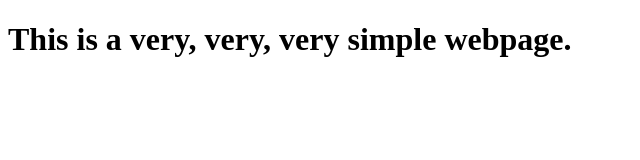
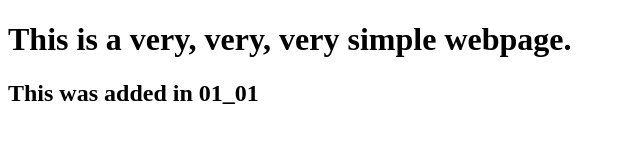
Before and after one commit to aprobert-li/playground, a plain HTML site: page index.html in a window 1280 px wide. Shown: the whole page, without its empty margins (0-640 px from the left). Drawn offline with Linux system fonts and the light colour scheme.

Commit message:
01_01 recorded

```diff
--- a/index.html
+++ b/index.html
@@ -6,6 +6,7 @@
 <body>
 
 	<h1>This is a very, very, very simple webpage.</h1>
+	<h2>This was added in 01_01</h2>
 
 </body>
 </html>
```
